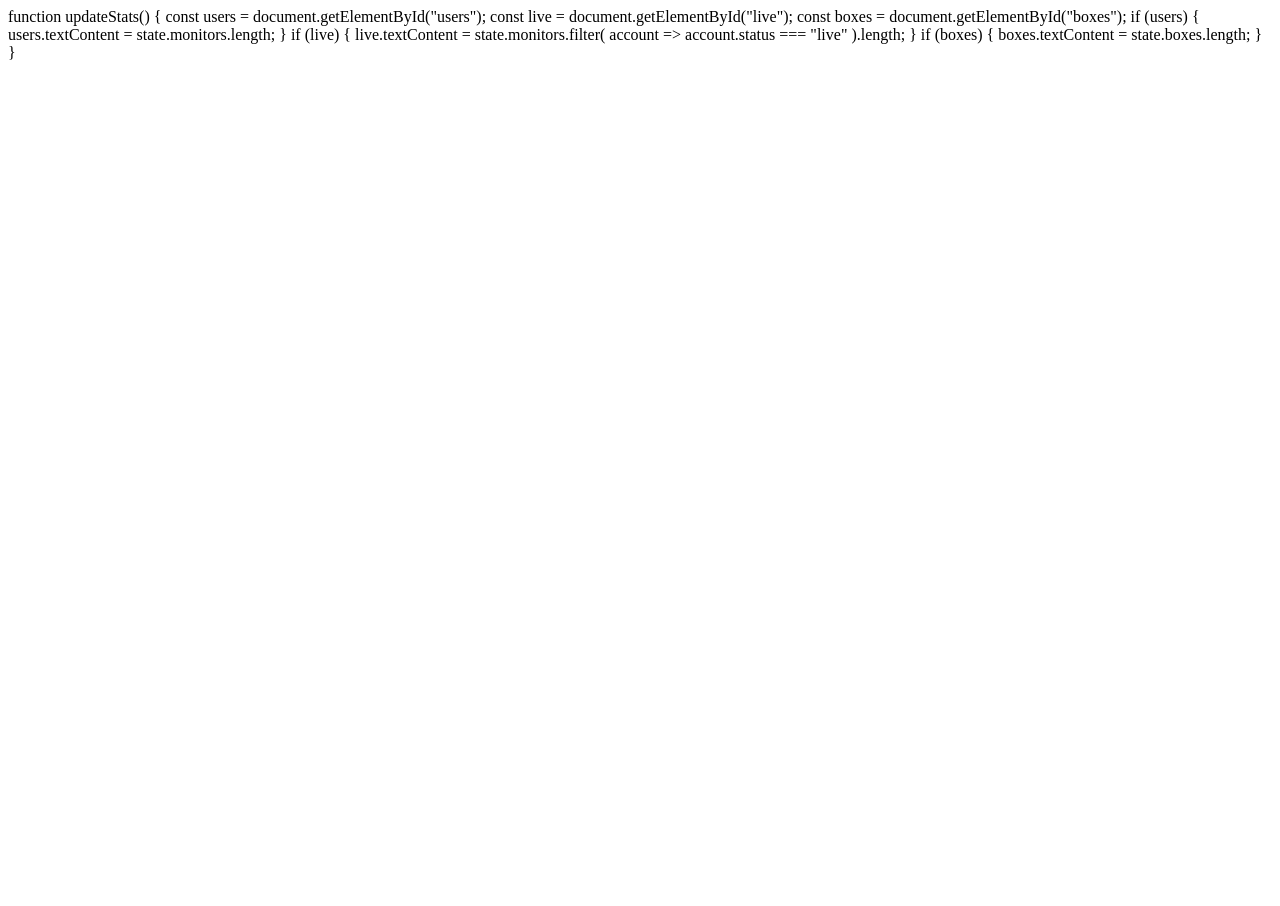
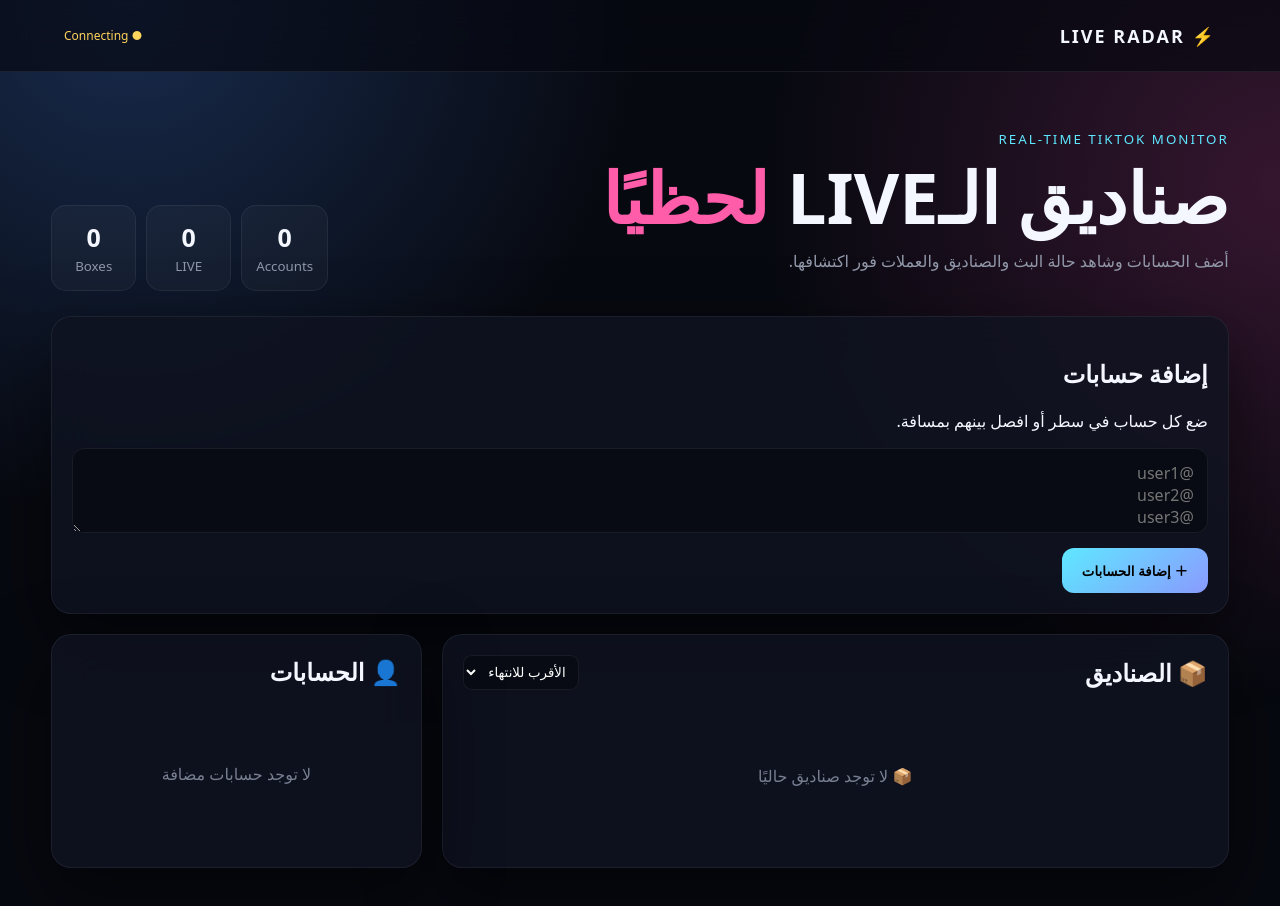
Before and after one commit to kakasi-pixle/Tt, a website: page index.html in a window 1280 px wide. Before the commit the page ends 800 px from the top, so only its background shows below. Drawn offline with Linux system fonts and the light colour scheme.

Commit message:
Rewrite index.html with new structure and content

```diff
--- a/index.html
+++ b/index.html
@@ -1,29 +1,203 @@
-function updateStats() {
+<!DOCTYPE html>
+<html lang="ar" dir="rtl">
 
-  const users =
-    document.getElementById("users");
+<head>
+  <meta charset="UTF-8">
 
-  const live =
-    document.getElementById("live");
+  <meta
+    name="viewport"
+    content="width=device-width, initial-scale=1"
+  >
 
-  const boxes =
-    document.getElementById("boxes");
+  <title>LIVE RADAR</title>
 
-  if (users) {
-    users.textContent =
-      state.monitors.length;
-  }
+  <link
+    rel="stylesheet"
+    href="/styles.css"
+  >
+</head>
 
-  if (live) {
-    live.textContent =
-      state.monitors.filter(
-        account =>
-          account.status === "live"
-      ).length;
-  }
+<body>
 
-  if (boxes) {
-    boxes.textContent =
-      state.boxes.length;
-  }
-}
+<header>
+
+  <div class="logo">
+    ⚡ LIVE RADAR
+  </div>
+
+  <div
+    id="connection"
+    class="connecting"
+  >
+    ● Connecting
+  </div>
+
+</header>
+
+
+<main>
+
+  <!-- HERO -->
+
+  <section class="hero">
+
+    <div>
+
+      <small>
+        REAL-TIME TIKTOK MONITOR
+      </small>
+
+      <h1>
+        صناديق الـLIVE
+        <span>لحظيًا</span>
+      </h1>
+
+      <p>
+        أضف الحسابات وشاهد حالة البث
+        والصناديق والعملات فور اكتشافها.
+      </p>
+
+    </div>
+
+
+    <!-- STATS -->
+
+    <div class="stats">
+
+      <div>
+        <b id="users">0</b>
+        <small>Accounts</small>
+      </div>
+
+      <div>
+        <b id="live">0</b>
+        <small>LIVE</small>
+      </div>
+
+      <div>
+        <b id="boxes">0</b>
+        <small>Boxes</small>
+      </div>
+
+    </div>
+
+  </section>
+
+
+  <!-- ADD USERS -->
+
+  <section class="add">
+
+    <h2>
+      إضافة حسابات
+    </h2>
+
+    <p>
+      ضع كل حساب في سطر أو افصل بينهم بمسافة.
+    </p>
+
+    <textarea
+      id="userInput"
+      autocomplete="off"
+      spellcheck="false"
+      placeholder="@user1&#10;@user2&#10;@user3"
+    ></textarea>
+
+    <button
+      id="add"
+      type="button"
+    >
+      ＋ إضافة الحسابات
+    </button>
+
+  </section>
+
+
+  <!-- CONTENT -->
+
+  <section class="layout">
+
+
+    <!-- BOXES -->
+
+    <section class="panel">
+
+      <div class="panel-title">
+
+        <h2>
+          📦 الصناديق
+        </h2>
+
+        <select id="sort">
+
+          <option value="time">
+            الأقرب للانتهاء
+          </option>
+
+          <option value="diamonds">
+            أعلى العملات
+          </option>
+
+          <option value="people">
+            أكثر أشخاص
+          </option>
+
+        </select>
+
+      </div>
+
+
+      <div
+        id="boxList"
+        class="box-list"
+      >
+
+        <div class="empty">
+          📦 لا توجد صناديق حاليًا
+        </div>
+
+      </div>
+
+    </section>
+
+
+    <!-- ACCOUNTS -->
+
+    <section class="panel accounts">
+
+      <div class="panel-title">
+
+        <h2>
+          👤 الحسابات
+        </h2>
+
+        <span
+          id="accountStatus"
+        ></span>
+
+      </div>
+
+
+      <div
+        id="accountList"
+        class="account-list"
+      >
+
+        <div class="empty">
+          لا توجد حسابات مضافة
+        </div>
+
+      </div>
+
+    </section>
+
+  </section>
+
+</main>
+
+
+<script src="/app.js"></script>
+
+</body>
+
+</html>
```
